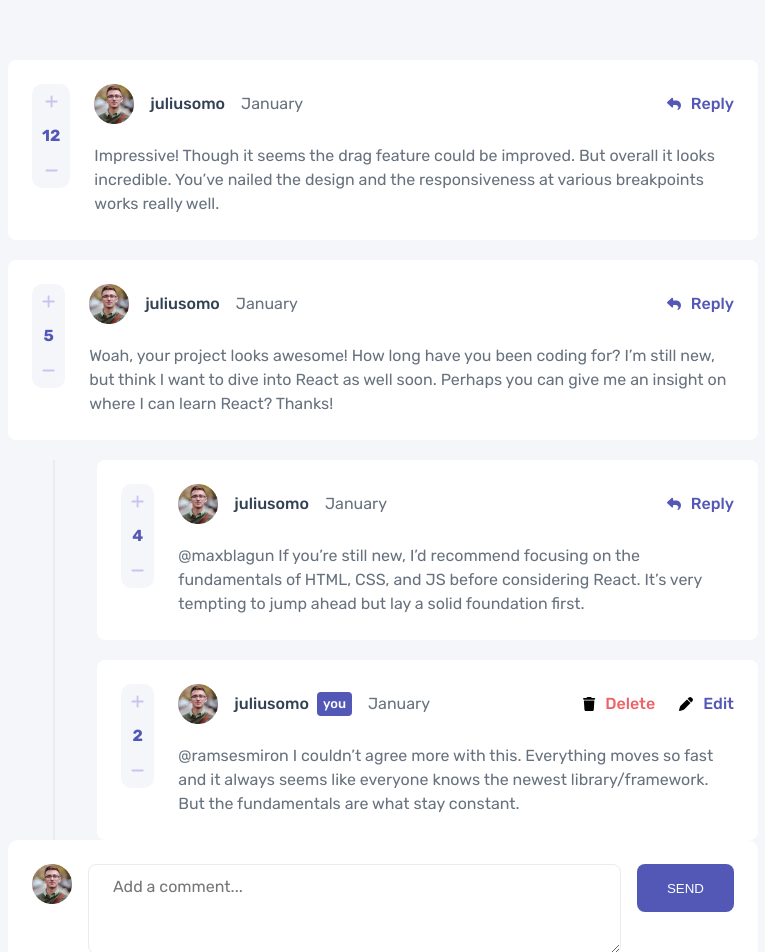
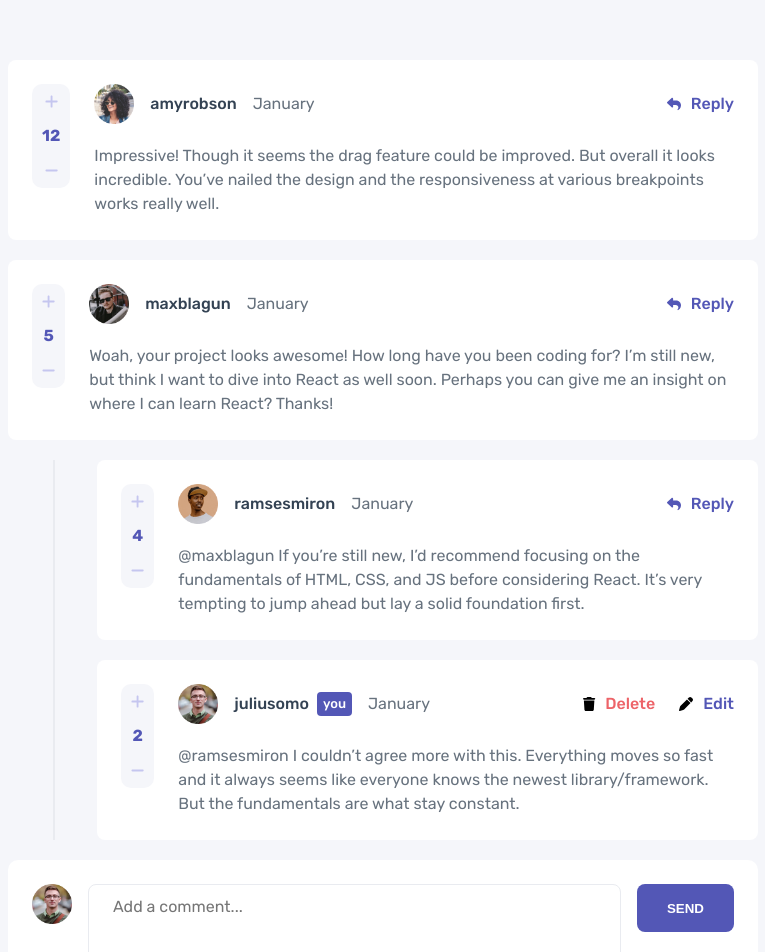
Before and after one commit to Leonardo-G/front-mentor-comments, a Next.js app: page / in a window 1280 px wide. Shown: the top 952 px of the page, without its empty margins (257-1022 px from the left). Built offline with nearby package versions, Linux system fonts and the light colour scheme.

Commit message:
add message and add replies

```diff
--- a/components/button/Button.tsx
+++ b/components/button/Button.tsx
@@ -3,10 +3,12 @@ import { Btn } from '../../styled/globals/globals';
 
 interface Props {
     title: string;
+    padding?: number | null;
+    event: any;
 }
 
-export const Button: FC<Props> = ({ title }) => {
+export const Button: FC<Props> = ({ title, padding, event }) => {
     return (
-        <Btn>{ title }</Btn>
+        <Btn onClick={ event }>{ title }</Btn>
     )
 }
--- a/components/chat/Chat.tsx
+++ b/components/chat/Chat.tsx
@@ -1,22 +1,50 @@
-import React, { useContext } from 'react'
-import { StateContext } from '../../context/StateContext'
-import { Background, Circle, FlexRow, TextArea } from '../../styled/globals/globals'
+import React, { ChangeEvent, FC, useContext, useState } from 'react'
+
 import { Button } from '../button/Button'
 import { ImageCircle } from '../image/ImageCircle'
 
-export const Chat = () => {
+import { StateContext } from '../../context/StateContext'
 
-    const { user } = useContext( StateContext );
+import { Background, FlexRow, Position, TextArea } from '../../styled/globals/globals'
+
+interface Props {
+    textButton?: string;
+    padding?: number | undefined;
+    idMessage?: string;
+}
+
+export const Chat: FC<Props> = ({ textButton = "SEND", padding, idMessage = "0" }) => {
+
+    const { user, addReply, newMessage } = useContext( StateContext );
+    const [message, setMessage] = useState("");
+
+    const changeMessage = (e: ChangeEvent<HTMLTextAreaElement>) => {
+        setMessage( e.currentTarget.value )
+    }
+
 
     return (
+        <Position padding={ padding }>
             <Background color='#fff' padding={ 24 }>
                 <FlexRow gap={ 16 }>
                     <ImageCircle src={ user.urlImage }/>
                     <TextArea
                         placeholder='Add a comment...'
+                        onChange={ changeMessage }
+                        value={ message }
                     />
-                <Button title='SEND'/>
+                    <Button
+                        title={ textButton }
+                        event={
+                            textButton === "SEND"
+                            ?
+                                () => newMessage( message )
+                            :
+                                () => addReply( message, idMessage )
+                        }
+                    />
                 </FlexRow>
             </Background>
+        </Position>
     )
 }
--- a/components/comments/Comment.tsx
+++ b/components/comments/Comment.tsx
@@ -1,4 +1,4 @@
-import React, { FC, useContext } from 'react'
+import React, { FC, useContext, useState } from 'react'
 
 import { faPlus, faMinus, faReply, faTrash, faPen } from '@fortawesome/free-solid-svg-icons'
 import { FontAwesomeIcon } from '@fortawesome/react-fontawesome'
@@ -17,10 +17,19 @@ import {
     Icon,
     Text
 } from '../../styled/globals/globals';
+import { userDB } from '../../db/user';
+import { Chat } from '../chat/Chat';
 
-export const Comment: FC<IComment | IReply> = ({ comment, date, idUser, rate, id }) => {
+interface Props {
+    comment: IComment | IReply
+}
 
-    const { user, replies } = useContext( StateContext );
+export const Comment: FC<Props> = ({comment: { comment, date, idUser, rate, id, idComment = null }  }) => {
+
+    const { user, replies, addReply } = useContext( StateContext );
+    const [users, setUsers] = useState( userDB.filter( u => u.id === idUser )[0] );
+    const [isReply, setIsReply] = useState(false);
+
 
     return (
         <>
@@ -40,9 +49,9 @@ export const Comment: FC<IComment | IReply> = ({ comment, date, idUser, rate, id
                     <FlexColumn>
                         <FlexRow center between>
                             <FlexRow center gap={ 16 }>
-                                <ImageCircle src={ user.urlImage }/>
+                                <ImageCircle src={ users.urlImage }/>
                                 <FlexRow gap={ 8 } center>
-                                    <Text color='#334253' weight={ 500 }>{ user.user }</Text>
+                                    <Text color='#334253' weight={ 500 }>{ users.user }</Text>
                                     {
                                         idUser === 4 &&
                                         <Background color='#5357B6' paddingX={ 6 } radius={ 4 }>
@@ -56,7 +65,9 @@ export const Comment: FC<IComment | IReply> = ({ comment, date, idUser, rate, id
                             {
                                 idUser !== user.id
                                 ?
-                                    <Box>
+                                    <Box
+                                        onClick={ () => setIsReply( !isReply ) }
+                                    >
                                         <Icon color='#5357B6' size={ 14 } flex hover='#C5C6EF'>
                                             <FontAwesomeIcon icon={ faReply } />
                                             <Text className='text' color='#5357B6' weight={ 500 }>Reply</Text>
@@ -80,9 +91,17 @@ export const Comment: FC<IComment | IReply> = ({ comment, date, idUser, rate, id
                 </FlexRow>
             </CommentGroup>
             {
-                replies.some( r => r.idComment === id) &&
+                replies.some( r => r.idComment === id ) &&
                 <Replys
                     replies={ replies.filter( r => r.idComment === id) }
+                />
+            }
+            {
+                isReply &&
+                <Chat
+                    textButton="REPLY"
+                    padding={ 0 }
+                    idMessage={ idComment ? idComment : id  }
                 />
             }
         </>
--- a/components/comments/CommentsContainer.tsx
+++ b/components/comments/CommentsContainer.tsx
@@ -1,10 +1,9 @@
 import React, { FC, useContext } from 'react'
 
 import { Comment } from './Comment'
+import { StateContext } from '../../context/StateContext';
 
-import { commentsDB } from '../../db/comment'
 import { FlexColumn } from '../../styled/globals/globals'
-import { StateContext } from '../../context/StateContext';
 
 interface Props {
     reply?: boolean;
@@ -20,7 +19,7 @@ export const CommentsContainer: FC<Props> = ({ reply }) => {
                 comments.map( c => (
                     <Comment
                         key={ c.id }
-                        { ...c }
+                        comment={ c }
                     />
                 ))
             }
--- a/components/comments/Replys.tsx
+++ b/components/comments/Replys.tsx
@@ -1,9 +1,10 @@
 import React, { FC } from 'react'
 import styled from 'styled-components'
+
+import { Comment } from './Comment'
+
 import { IReply } from '../../interface/comment'
-
 import { FlexColumn, FlexRow } from '../../styled/globals/globals'
-import { Comment } from './Comment'
 
 const Line = styled.div`
     background: #E9EBF0;
@@ -24,7 +25,7 @@ export const Replys: FC<Props> = ({ replies }) => {
                     replies.map( c => (
                         <Comment
                             key={ c.id }
-                            { ...c }
+                            comment = { c }
                         />
                     ))
                 }
--- a/context/StateContext.tsx
+++ b/context/StateContext.tsx
@@ -5,6 +5,10 @@ export interface ContextProps {
     comments: IComment[];
     replies: IReply[];
     user: IUser;
+
+    ///METHODS
+    addReply: ( message: string, idComment: string ) => void;
+    newMessage: ( message: string ) => void;
 };
 
 export const StateContext = createContext({} as ContextProps);
--- a/context/StateProvider.tsx
+++ b/context/StateProvider.tsx
@@ -1,8 +1,11 @@
 import React, { FC, ReactNode, useState } from 'react'
+
+import { v4 as uuidv4 } from 'uuid';
 import { commentsDB } from '../db/comment'
 import { repliesDB } from '../db/reply';
+import { userDB } from '../db/user';
+
 import { StateContext } from './StateContext'
-import { userDB } from '../db/user';
 
 interface Props {
     children: ReactNode;
@@ -14,11 +17,41 @@ export const StateProvider: FC<Props> = ({ children }) => {
     const [replies, setReplies] = useState( repliesDB );
     const [user, setUser] = useState( userDB.filter( u => u.id === 4 )[0] )
 
+    const addReply = ( message: string, idComment: string ) => {
+        const reply = {
+            id: uuidv4(),
+            date: Date.now(),
+            idUser: 4,
+            comment: message,
+            idComment,
+            rate: 0,
+        }
+
+        setReplies([...replies, reply])
+    }
+
+    const newMessage = ( message: string ) => {
+
+        const messageBody = {
+            comment: message,
+            date: Date.now(),
+            rate: 0,
+            id: uuidv4(),
+            idUser: 4
+        }
+
+        setComments( [ ...comments, messageBody ] )
+    }
+
     return (
         <StateContext.Provider value={{
             comments,
             replies,
-            user
+            user,
+
+            ////METHODS
+            addReply,
+            newMessage
         }}
             {...{ children }}
         ></StateContext.Provider>
--- a/package.json
+++ b/package.json
@@ -20,9 +20,11 @@
     "react": "18.2.0",
     "react-dom": "18.2.0",
     "styled-components": "^5.3.6",
-    "typescript": "4.9.4"
+    "typescript": "4.9.4",
+    "uuid": "^9.0.0"
   },
   "devDependencies": {
-    "@types/styled-components": "^5.1.26"
+    "@types/styled-components": "^5.1.26",
+    "@types/uuid": "^9.0.0"
   }
 }
--- a/styled/globals/globals.ts
+++ b/styled/globals/globals.ts
@@ -102,4 +102,9 @@ export const Btn = styled.button`
     color: #fff;
     height: 48px;
     border: none;
+    font-weight: 700;
 `
+
+export const Position = styled.div`
+    padding: ${ ({ padding }: { padding?: number }) => padding >= 0 ? `${ padding }px` : "20px 0 50px 0" };
+`
```
Also changed, not shown: 1 other file (tests, documents, lock files or other folders). Lines whose indentation alone changed are shown as unchanged.
